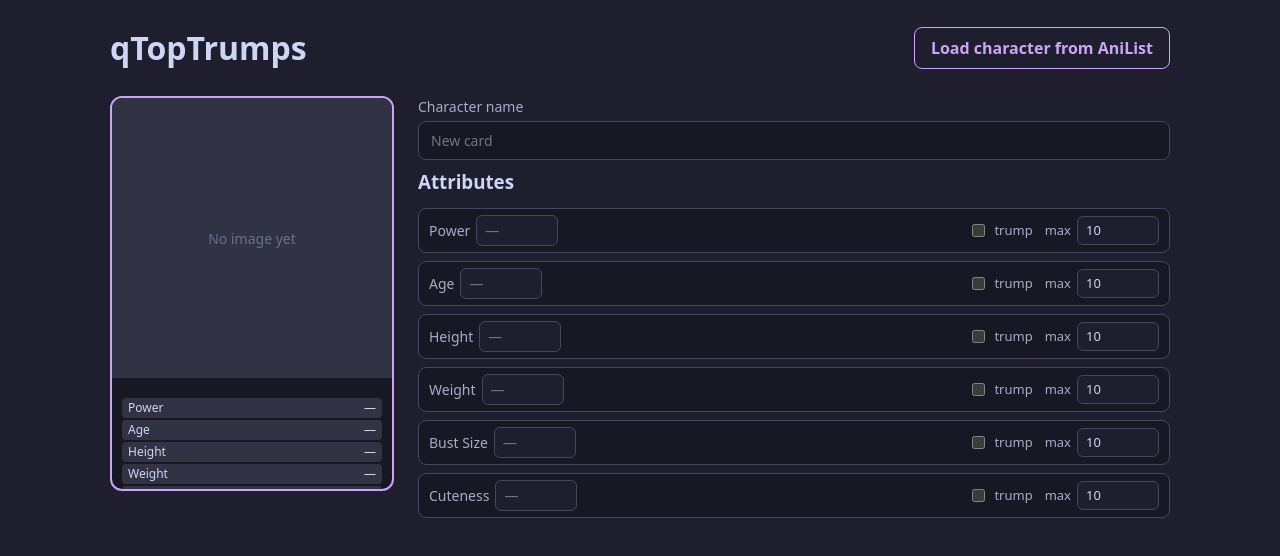
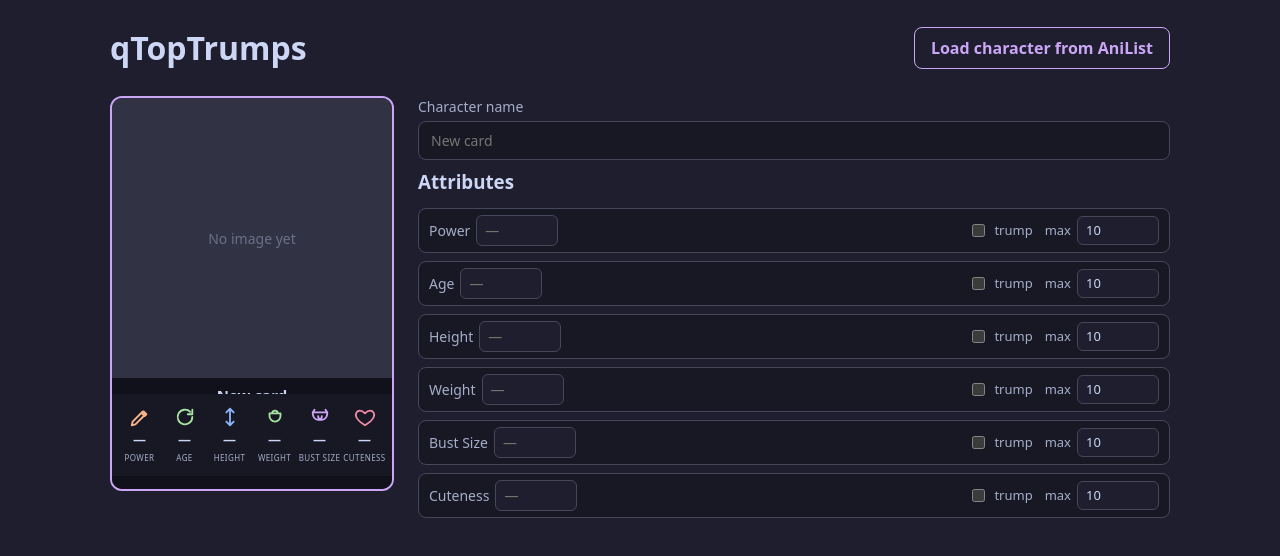
Before and after one commit to qStivi/qTopTrumps, a React (Vite) app: page / in a window 1280 px wide. Shown: the top 556 px of the page. Built offline with nearby package versions, Linux system fonts and the light colour scheme.

Commit message:
feat: card preview layout with per-attribute icons (image, name bar, icon row, anime footer)
Co-authored-by: qStivi <qStivi@users.noreply.github.com>

```diff
--- a/src/App.css
+++ b/src/App.css
@@ -184,51 +184,68 @@
   background: var(--surface0);
 }
 
-.card-body {
-  padding: 8px 10px;
-  display: flex;
-  flex-direction: column;
-  gap: 4px;
-  min-height: 0;
-}
-
-.card-name {
-  font-size: 16px;
+.card-name-bar {
+  background: var(--crust);
+  color: var(--text);
+  font-weight: 700;
+  font-size: 15px;
+  text-align: center;
+  padding: 6px 8px;
   overflow: hidden;
   text-overflow: ellipsis;
   white-space: nowrap;
 }
 
-.card-anime {
-  color: var(--blue);
+.card-icons {
+  display: grid;
+  grid-template-columns: repeat(6, 1fr);
+  gap: 2px;
+  padding: 8px 6px;
+  background: var(--mantle);
+  flex: 1;
+  align-content: start;
+}
+
+.card-icon-cell {
+  display: flex;
+  flex-direction: column;
+  align-items: center;
+  gap: 2px;
+  padding: 4px 0;
+  border-radius: 6px;
+
+  &.trump {
+    background: var(--surface0);
+    outline: 2px solid var(--mauve);
+    .card-icon-value {
+      color: var(--mauve);
+      font-weight: 700;
+    }
+  }
+}
+
+.card-icon-value {
+  font-size: 13px;
+  font-weight: 600;
+  color: var(--text);
+}
+
+.card-icon-label {
+  font-size: 8px;
+  text-transform: uppercase;
+  letter-spacing: 0.4px;
+  color: var(--subtext);
+}
+
+.card-footer {
+  background: var(--crust);
+  color: var(--subtext);
   font-size: 11px;
+  text-align: center;
+  padding: 5px 8px;
   overflow: hidden;
   text-overflow: ellipsis;
   white-space: nowrap;
-}
-
-.card-attributes {
-  list-style: none;
-  margin: 4px 0 0;
-  padding: 0;
-  display: flex;
-  flex-direction: column;
-  gap: 2px;
-}
-
-.card-attributes li {
-  display: flex;
-  justify-content: space-between;
-  font-size: 12px;
-  padding: 1px 6px;
-  border-radius: 4px;
-  background: var(--surface0);
-
-  &.trump {
-    background: var(--mauve);
-    color: var(--crust);
-    font-weight: 700;
-  }
 }
 
 .editor-controls {
--- /dev/null
+++ b/src/components/AttributeIcon.tsx
@@ -0,0 +1,47 @@
+import type { AttributeKey } from '../card/attributes.ts'
+
+const ICONS: Record<AttributeKey, { color: string; path: string }> = {
+  power: {
+    color: '#fab387',
+    path: 'M3 21l1-4L15 6l3 3L7 20l-4 1zm11-13l2-2 3 3-2 2-3-3z',
+  },
+  age: {
+    color: '#a6e3a1',
+    path: 'M20 12a8 8 0 1 1-2.34-5.66M20 4v5h-5',
+  },
+  height: {
+    color: '#89b4fa',
+    path: 'M12 3v18M12 3L8 7m4-4l4 4M12 21l-4-4m4 4l4-4',
+  },
+  weight: {
+    color: '#a6e3a1',
+    path: 'M9 8a3 3 0 0 1 6 0M6 8h12v3a6 6 0 0 1-12 0V8z',
+  },
+  bust: {
+    color: '#cba6f7',
+    path: 'M4 7h16M4 7c0 5 2.5 8 6 8 2.5 0 4-1.5 4-4M20 7c0 5-2.5 8-6 8-2.5 0-4-1.5-4-4M4 7l2-3m14 3l-2-3',
+  },
+  cuteness: {
+    color: '#f38ba8',
+    path: 'M12 21S4.5 16.5 2.5 12C1 8.5 3 5 6.5 5c2 0 3.5 1 5.5 3 2-2 3.5-3 5.5-3C21 5 23 8.5 21.5 12 19.5 16.5 12 21 12 21z',
+  },
+}
+
+export function AttributeIcon({ attribute }: { attribute: AttributeKey }) {
+  const icon = ICONS[attribute]
+  return (
+    <svg
+      viewBox="0 0 24 24"
+      width="22"
+      height="22"
+      fill="none"
+      stroke={icon.color}
+      strokeWidth="2"
+      strokeLinecap="round"
+      strokeLinejoin="round"
+      aria-hidden="true"
+    >
+      <path d={icon.path} />
+    </svg>
+  )
+}
--- a/src/components/CardEditor.tsx
+++ b/src/components/CardEditor.tsx
@@ -1,5 +1,6 @@
 import { useMemo, useState } from 'react'
 import { ATTRIBUTE_LABELS } from '../card/attributes.ts'
+import { AttributeIcon } from './AttributeIcon.tsx'
 import { displayedValue, isTrumped } from '../card/cardData.ts'
 import { loadTrumpMaxSettings, saveTrumpMaxSettings } from '../card/settings.ts'
 import type { CardData, TrumpMaxSettings } from '../card/types.ts'
@@ -44,19 +45,18 @@ export function CardEditor({ card, onChange }: CardEditorProps) {
         ) : (
           <div className="card-image placeholder">No image yet</div>
         )}
-        <div className="card-body">
-          <h2 className="card-name">{effective.characterName}</h2>
-          {effective.animeTitles.length > 0 && (
-            <p className="card-anime">{effective.animeTitles.join(', ')}</p>
-          )}
-          <ul className="card-attributes">
-            {effective.attributes.map((a) => (
-              <li key={a.key} className={a.trump ? 'trump' : ''}>
-                <span className="attr-label">{ATTRIBUTE_LABELS[a.key]}</span>
-                <span className="attr-value">{displayedValue(a.value, a.trump)}</span>
-              </li>
-            ))}
-          </ul>
+        <div className="card-name-bar">{effective.characterName || 'New card'}</div>
+        <div className="card-icons">
+          {effective.attributes.map((a) => (
+            <div key={a.key} className={`card-icon-cell${a.trump ? ' trump' : ''}`}>
+              <AttributeIcon attribute={a.key} />
+              <span className="card-icon-value">{displayedValue(a.value, a.trump)}</span>
+              <span className="card-icon-label">{ATTRIBUTE_LABELS[a.key]}</span>
+            </div>
+          ))}
+        </div>
+        <div className="card-footer">
+          {effective.animeTitles.length > 0 ? effective.animeTitles.join(', ') : '—'}
         </div>
       </div>
 
```
